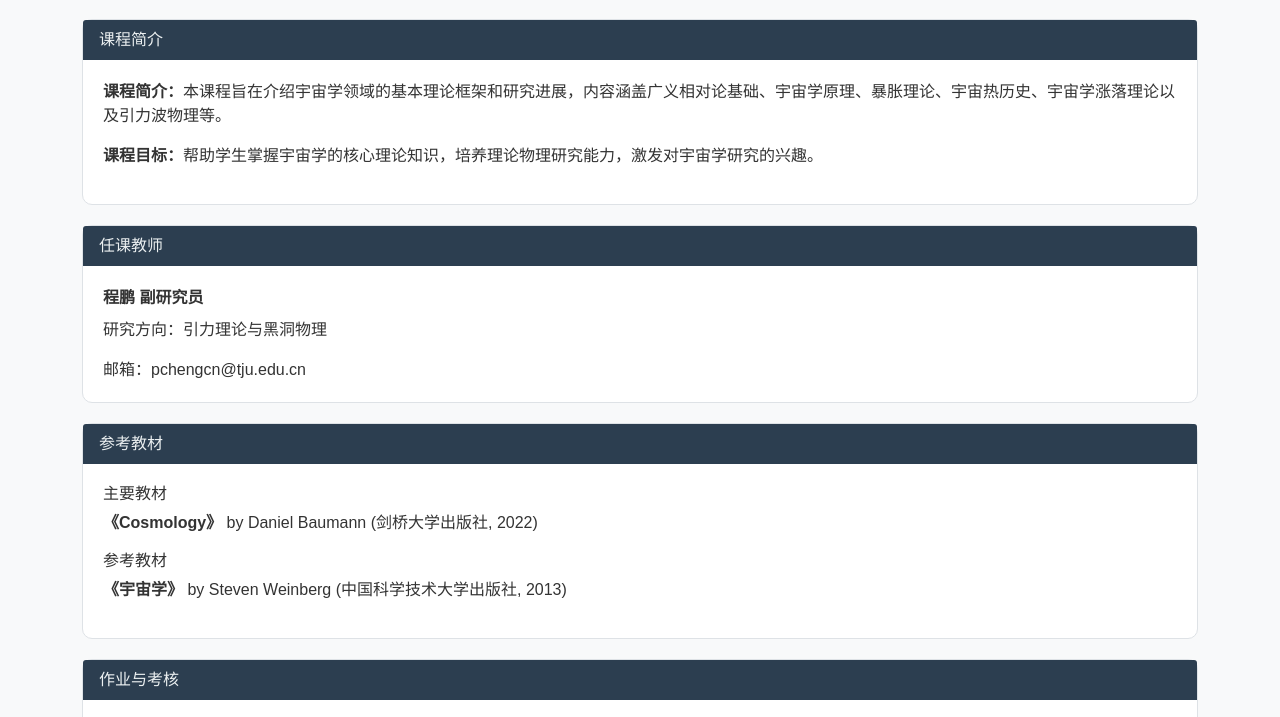
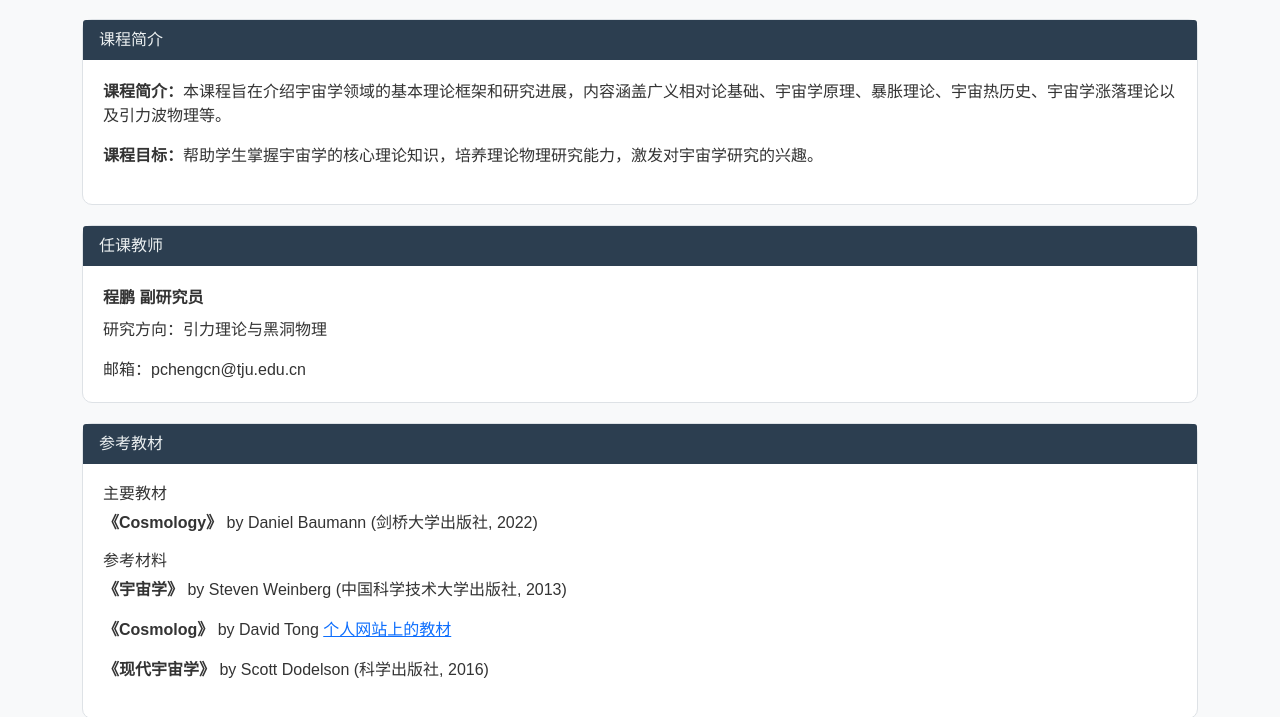
Before and after one commit to cosmology-tju/cosmology-tju.github.io, a plain HTML site: page index.html in a window 1280 px wide. Shown: the part 61-778 px from the top of the page. Drawn offline with nearby package versions, Linux system fonts and the light colour scheme.

Commit message:
Update index.html

```diff
--- a/index.html
+++ b/index.html
@@ -88,8 +88,10 @@
                 <div class="card-body">
                     <h6>主要教材</h6>
                     <p><strong>《Cosmology》</strong> by Daniel Baumann (剑桥大学出版社, 2022)</p>
-                    <h6>参考教材</h6>
+                    <h6>参考材料</h6>
                     <p><strong>《宇宙学》</strong> by Steven Weinberg (中国科学技术大学出版社, 2013)</p>
+                    <p><strong>《Cosmolog》</strong> by David Tong <a href="http://www.damtp.cam.ac.uk/user/tong/cosmo.html"> 个人网站上的教材 </a> </p>
+                    <p><strong>《现代宇宙学》</strong> by Scott Dodelson (科学出版社, 2016) </p>
                 </div>
             </div>
         </section>
```
